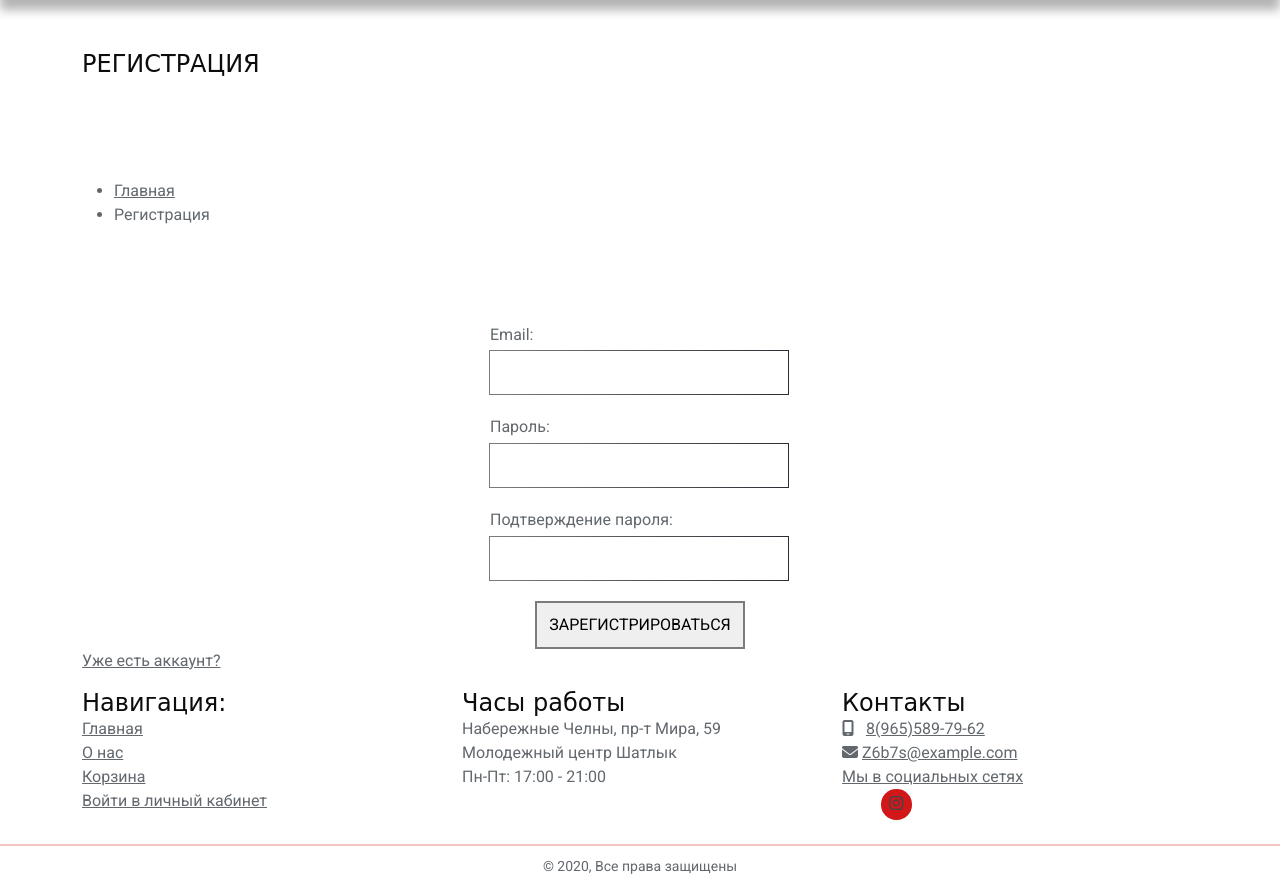
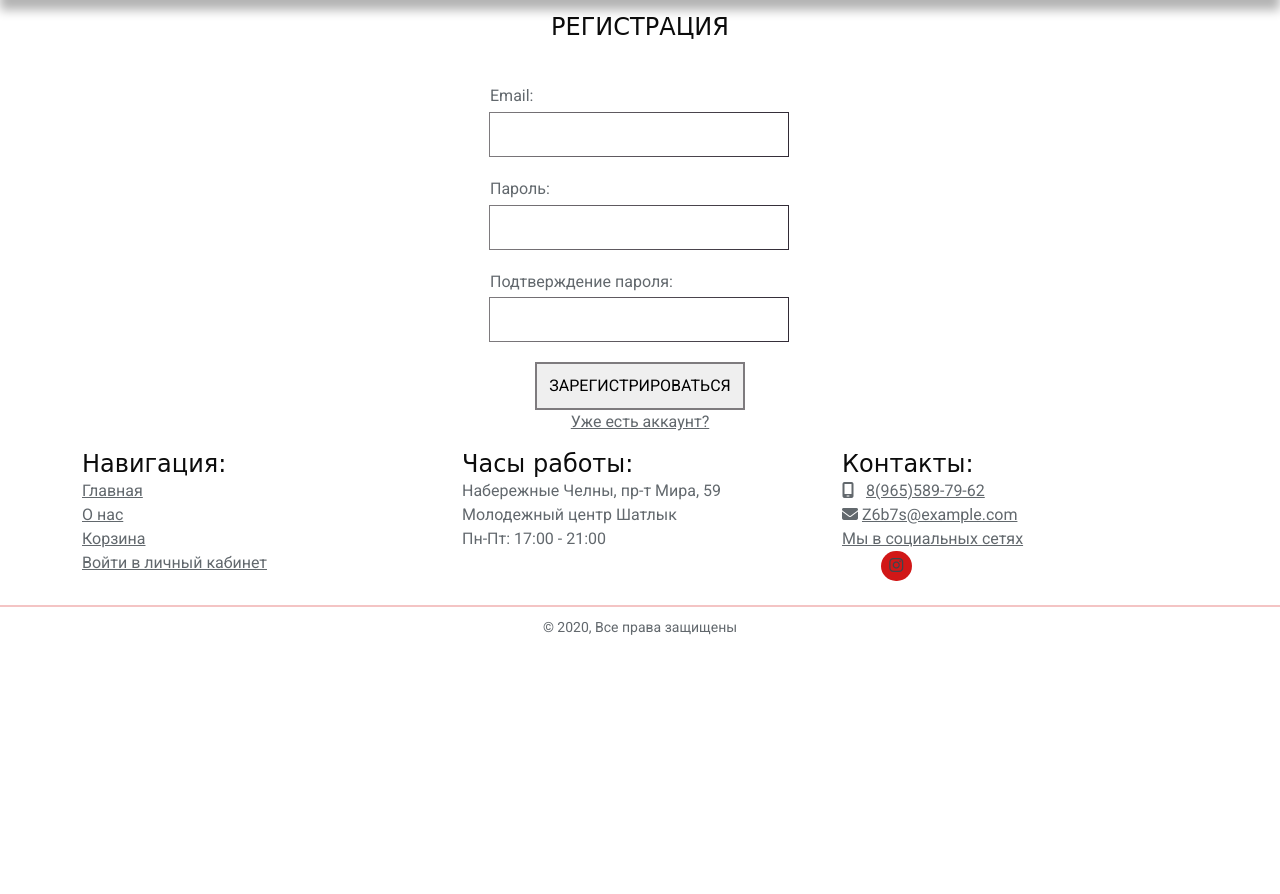
Before and after one commit to ValentiSI/theater, a Django app: page /auth/register in a window 1280 px wide. Shown: the part 285-1179 px from the top of the page. After the commit the page ends 920 px from the top, so only its background shows below. Run offline with Django 5.2, Linux system fonts and the light colour scheme; data that the repository does not hold is empty.

Commit message:
change css

```diff
--- a/authentication/static/styles/register.css
+++ b/authentication/static/styles/register.css
@@ -1,3 +1,7 @@
+.container-profile {
+	text-align: center;
+}
+
 /* Форма регистрации */
 
 .input-group {
@@ -46,6 +50,10 @@
 	padding: 10px;
 }
 
+.forgot-password-link-container {
+	text-align: center;
+}
+
 .link:hover {
 	color: rgb(126, 123, 126)
 }
--- a/authentication/templates/base_for_profile.html
+++ b/authentication/templates/base_for_profile.html
@@ -8,11 +8,11 @@
 
 {% block content %}
 <section class="section-title">
-	<div class="container page-title">
+	<div class="container-profile page-title">
 		<h4>Личный кабинет</h4>
 	</div>
 </section>
-<div class="container my-account">
+<div class="container-profile my-account">
     <div class='account-menu'>
         <ul>
             <a href="{% url 'profile' %}"><li class='bordered'>Приветствие</li></a>
--- a/authentication/templates/profile_orders.html
+++ b/authentication/templates/profile_orders.html
@@ -7,7 +7,7 @@
 		{% for order in orders %}
 			<div class='account-order'>
 				<p class='order-number'><b>Заказ No{{ order.id }}</b> от {{ order.created_at }}</p>
-				<p class='order-status'>Сумма: <b>{{ order.total_price}} ₽</b>, Статус: <b>{{ order.display_status }}</b></p>
+				<p class='order-status'>Сумма: <b>{{ order.total_price}} ₽</b>, Статус: <b>{{ order.status_label }}</b></p>
 				<a class='order-details-link'href="{% url 'profile_order_details' order_id=order.id %}"><button class='gradient-button order-details-button' type='submit'>ПОДРОБНЕЕ</button></a>
 			</div>
 		{% endfor %}
--- a/authentication/templates/registration/register.html
+++ b/authentication/templates/registration/register.html
@@ -5,21 +5,16 @@
 {% block head %}
 
 <title>Register</title>
+{% comment %} <link rel="stylesheet" href="{% static 'styles/base_for_profile.css' %}"> {% endcomment %}
 <link rel="stylesheet" href="{% static 'styles/register.css' %}">
 
 {% endblock %}
 
 {% block content %}
 	<section class="section-title">
-		<div class="container page-title">
+		<div class="container-profile page-title">
 			<h4>Регистрация</h4>
 		</div>
-	</section>
-	<section class="page-path container">
-		<ul>
-			<li class="home"><a class="colored" href="{% url 'products' %}">Главная</a></li>
-			<li>Регистрация</li>
-		</ul>
 	</section>
 	<div class='container register-form-container'>
 		<div class="register-errors">
@@ -43,6 +38,6 @@
 			</div>
 			<button class='gradient-button reg-button' type="submit">ЗАРЕГИСТРИРОВАТЬСЯ</button>
 		</form>
-		<p><a class="link" href="{% url 'login' %}">Уже есть аккаунт?</a></p>
+		<p class="forgot-password-link-container"><a class="link" href="{% url 'login' %}">Уже есть аккаунт?</a></p>
 	</div>
 {% endblock content%}
--- a/main/static/styles/base.css
+++ b/main/static/styles/base.css
@@ -107,6 +107,7 @@ section {
     text-transform: uppercase;
     color: var(--contrast-color);
     font-weight: 700;
+    padding: 1%;
 }
 
 .section-title span {
@@ -120,7 +121,7 @@ section {
     position: absolute;
     /* content: ""; */
     width: 100%;
-    top: 50%;
+    top: 30%;
     left: 0;
     border: 1px dashed var(--text-color);
     /* z-index: -1; */
--- a/templates/base.html
+++ b/templates/base.html
@@ -140,7 +140,7 @@
                 </ul>
             </div>
             <div class="col-md-4 col-6">
-                <h4>Часы работы</h4>
+                <h4>Часы работы:</h4>
                 <ul class="list-unstyled">
                     <li>Набережные Челны, пр-т Мира, 59</li>
                     <li>Молодежный центр Шатлык</li></li>
@@ -148,7 +148,7 @@
                 </ul>
             </div>
             <div class="col-md-4">
-                <h4>Контакты</h4>
+                <h4>Контакты:</h4>
                 <ul class="list-unstyled">
                     <li><i class="fa-solid fa-mobile-screen"></i>
                         <a href="tel:+79063232241" class="ms-2">8(965)589-79-62</a></li>
```
Also changed, not shown: authentication/static/styles/base_for_profile.css (+4 -30 lines).
